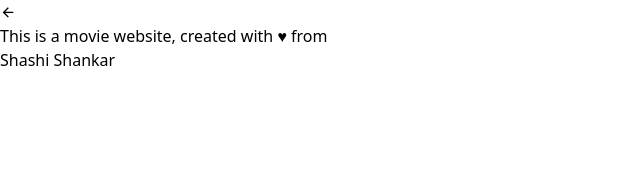
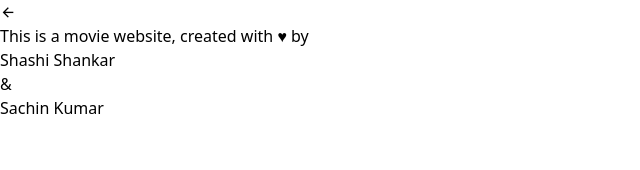
Before and after one commit to Shashi-Shankar-Official/MovieZilla, a React (Vite) app: page /about in a window 1280 px wide. Shown: the top 170 px of the page, without its empty margins (0-640 px from the left). Built offline with nearby package versions, Linux system fonts and the light colour scheme.

Commit message:
some changes in ui

```diff
--- a/src/components/partials/About.jsx
+++ b/src/components/partials/About.jsx
@@ -7,9 +7,11 @@ function About() {
         <>
         <Link onClick={() => navigate(-1)}
                 className="ri-arrow-left-line text-2xl text-zinc-200 hover:text-[#6556CD] h-[3.5vh] hover:bg-zinc-100 rounded-full px-3 mt-2 mx-2 "></Link>
-        <div className="mx-[30%] flex flex-col  justify-center text-center">
-            <h1 className="text-3xl font-semibold text-zinc-500 ">This is a movie website, created with <span className="text-3xl text-rose-500">&#9829;</span> from</h1>
+        <div className="mx-[30%] px-5 text-center flex flex-col  justify-center  ">
+            <h1 className="text-3xl font-semibold text-zinc-500 ">This is a movie website, created with <span className="text-3xl text-rose-500">&#9829;</span> by</h1>
             <h1 className="text-5xl font-bold text-zinc-300 italic">Shashi Shankar</h1>
+            <h1 className="text-3xl font-semibold text-zinc-500 mt-3 mb-3">&</h1>
+            <h1 className="text-5xl font-bold text-zinc-300 italic">Sachin Kumar</h1>
         </div>
         </>
     )
--- a/src/components/partials/Contact.jsx
+++ b/src/components/partials/Contact.jsx
@@ -11,6 +11,8 @@ function Contact() {
             <h1 className="text-3xl font-semibold text-[#6556CD] ">We are waiting to hear from you </h1>
             <h1 className="text-3xl font-semibold text-zinc-300 ">you can email us at: </h1>
             <h1 className="text-5xl font-semibold text-zinc-300 mt-10"><i className="ri-mail-line"></i>shankarshashi386@gmail.com</h1>
+            <p className="text-3xl font-semibold text-zinc-500 mt-3">or</p>
+            <h1 className="text-5xl font-semibold text-zinc-300 mt-10"><i className="ri-mail-line"></i>ksachin814112@gmail.com</h1>
         </div>
         </>
     )
```
